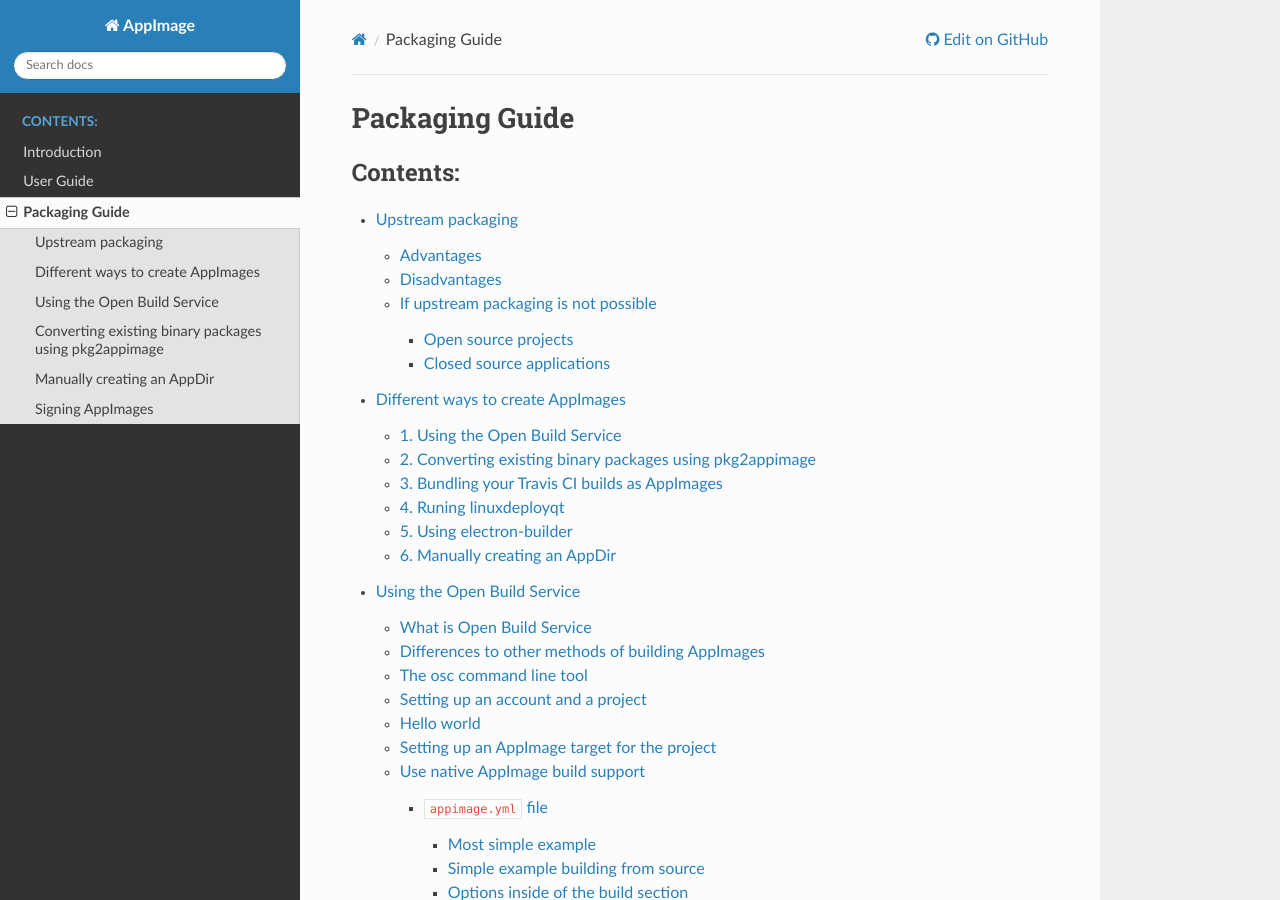
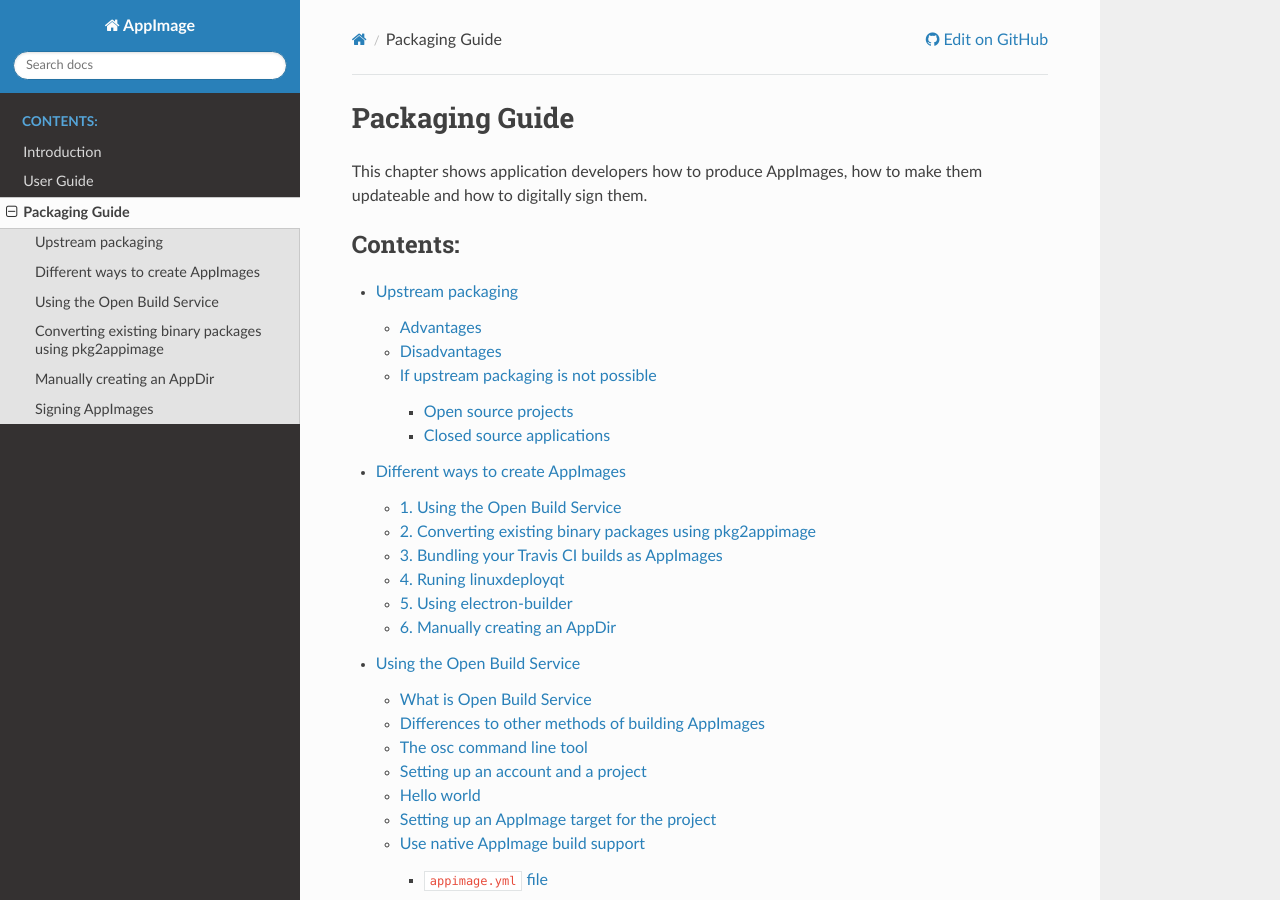
Before and after one commit to AppImage/docs.appimage.org, a Sphinx documentation site: the page built from source/packaging-guide/index.rst, in a window 1280 px wide and 900 px high. Built offline with Sphinx 7.4.7 and the Read the Docs theme 2.0.0, drawn with Linux system fonts in a browser that asks for light colours; pages that are not in the unit, such as notebooks, are missing from menus.

Commit message:
Update index.rst

```diff
--- a/source/packaging-guide/index.rst
+++ b/source/packaging-guide/index.rst
@@ -1,5 +1,7 @@
 Packaging Guide
 ===============
+
+This chapter shows application developers how to produce AppImages, how to make them updateable and how to digitally sign them.
 
 .. toctree::
    upstream
```
